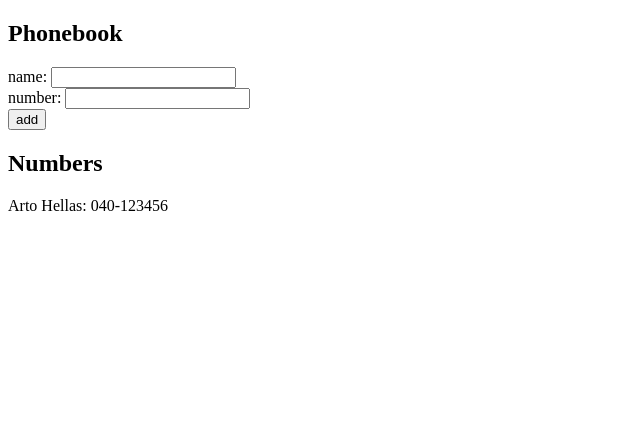
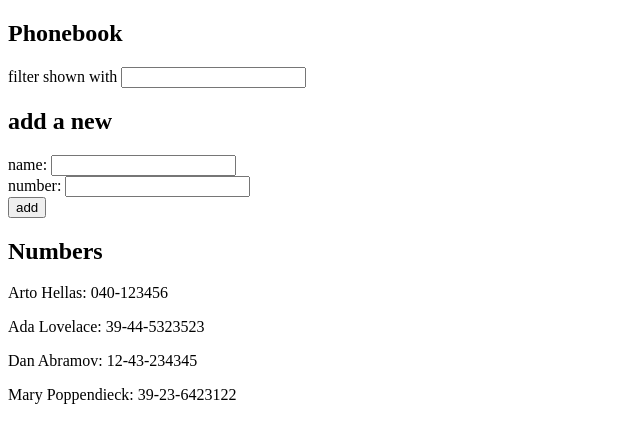
Before and after one commit to Parinita-Karpe/mermaidpart0, a React (Vite) app in the folder Part2/: page / in a window 1280 px wide. Shown: the top 442 px of the page, without its empty margins (0-640 px from the left). Built offline with nearby package versions, Linux system fonts and the light colour scheme.

Commit message:
COmplete ex 2.9

```diff
--- a/Part2/src/App.jsx
+++ b/Part2/src/App.jsx
@@ -14,20 +14,20 @@
   const [persons, setPersons] = useState(props.persons)
   const [newName, setNewName] = useState('')
   const [newNumber, setNewNumber] = useState('')
-
+  const [filter, setFilter] = useState('')
 
   const addname=(event)=>{
     event.preventDefault()
     console.log('button clicked', event.target)
-    const nameObject = {
-      name: newName,
-      number: newNumber
-    }
+     const duplicateName = persons.find(person => person.name === newName)
+    if (duplicateName) {
+    alert(`${newName} is already added to phonebook`)
+    setNewName('')
+    return
+  }
+  }
 
-    setPersons(persons.concat(nameObject))
-    setNewName('')
-    setNewNumber('')
-  }
+
   const addNumber=(event)=>{
       event.preventDefault()
       console.log('button clicked', event.target)
@@ -38,27 +38,41 @@
       setPersons(persons.concat(nameObject))
       setNewName('')
       setNewNumber('')
+      setFilter('')
   }
+
+
   const handleNameChange = (event) => {
     console.log(event.target.value)
     setNewName(event.target.value)
   }
+
+
   const handleNumberChange = (event) => {
     console.log(event.target.value)
     setNewNumber(event.target.value)
   }
-  const duplicateName = persons.find(person => person.name === newName)
-  if (duplicateName) {
-    alert(`${newName} is already added to phonebook`)
-    setNewName('')
-    return
+
+
+ const handleFilterChange = (event) => {
+    console.log(event.target.value)
+    setFilter(event.target.value)
   }
+
+
+const filteredPersons = persons.filter(person => person.name.toLowerCase().includes(filter.toLowerCase()))
+
+
   return (
     <div>
       <h2>Phonebook</h2>
+      <div>
+        filter shown with <input value={filter} onChange={handleFilterChange} />
+      </div>
       <form onSubmit={addname}>
 
         <div>
+          <h2>add a new</h2>
           name: <input value={newName} onChange={handleNameChange} />
         </div>
         <div>
@@ -69,7 +83,7 @@
         </div>
       </form>
 
-      <Names persons={persons} />
+      <Names persons={filteredPersons} />
     </div>
   )
 }
--- a/Part2/src/main.jsx
+++ b/Part2/src/main.jsx
@@ -2,7 +2,10 @@
 import ReactDOM from 'react-dom/client'
 import App from './App'
 
-const persons=[{ name: 'Arto Hellas',number: '040-123456' }]
+const persons=[{ name: 'Arto Hellas',number: '040-123456',id: 1 },
+  { name: 'Ada Lovelace',number: '39-44-5323523',id: 2 },
+  { name: 'Dan Abramov',number: '12-43-234345',id: 3 },
+  { name: 'Mary Poppendieck',number: '39-23-6423122',id: 4 }]
 
 
 ReactDOM.createRoot(document.getElementById('root')).render(
```
